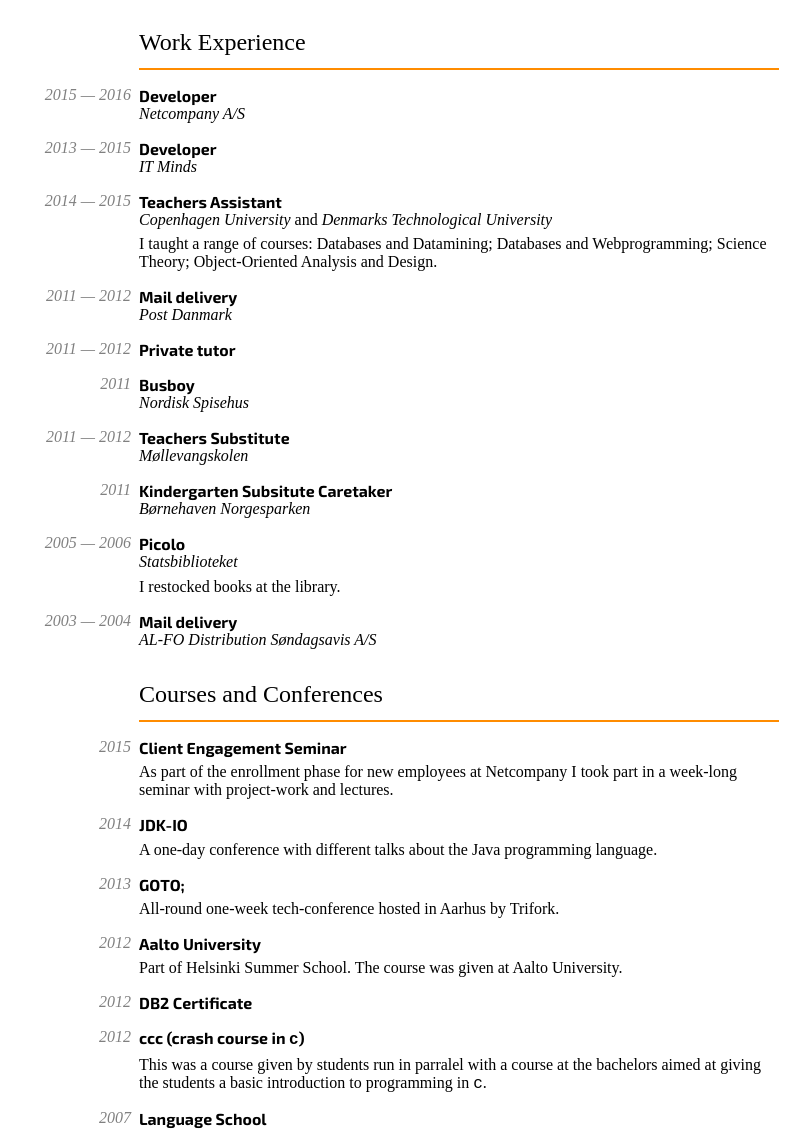
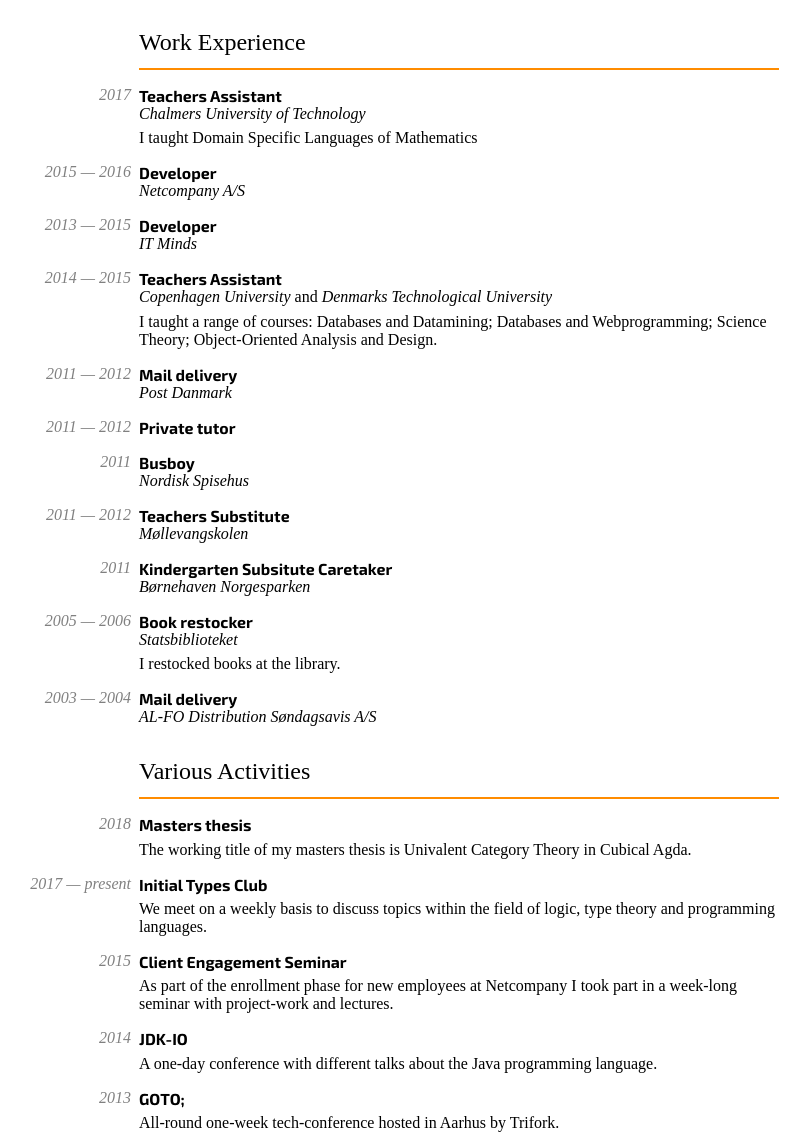
Before and after one commit to fredefox/fredefox.github.io, a plain HTML site: page curriculum/index.html in a window 1280 px wide. Shown: the part 585-1721 px from the top of the page, without its empty margins (245-1055 px from the left). Drawn offline with Linux system fonts and the light colour scheme.

Commit message:
Add entry to currriculum

```diff
--- a/curriculum/index.html
+++ b/curriculum/index.html
@@ -68,6 +68,12 @@
         <hr/>
         <ol>
           <li>
+            <h3>Teachers Assistant</h3>
+            <i class="margin">2017</i>
+            <em>Chalmers University of Technology</em>
+            <p>I taught Domain Specific Languages of Mathematics</p>
+          </li>
+          <li>
             <h3>Developer</h3>
             <i class="margin">2015 &mdash; 2016</i>
             <em>Netcompany A&#47;S</em>
@@ -108,7 +114,7 @@
             <em>Børnehaven Norgesparken</em>
           </li>
           <li>
-            <h3>Picolo</h3>
+            <h3>Book restocker</h3>
             <i class="margin">2005 &mdash; 2006</i>
             <em>Statsbiblioteket</em>
             <p>I restocked books at the library.</p>
@@ -122,8 +128,19 @@
       </section>
       <section>
         <ol>
-          <h2>Courses and Conferences</h2>
+          <h2>Various Activities</h2>
           <hr/>
+          <li>
+            <h3>Masters thesis</h3>
+            <i class="margin">2018</i>
+            <p>The working title of my masters thesis is Univalent Category Theory in Cubical Agda.</p>
+          </li>
+          <li>
+            <h3>Initial Types Club</h3>
+            <i class="margin">2017 &mdash; present</i>
+            <p>We meet on a weekly basis to discuss topics within the field of
+            logic, type theory and programming languages.</p>
+          </li>
           <li>
             <h3>Client Engagement Seminar</h3>
             <i class="margin">2015</i>
```
